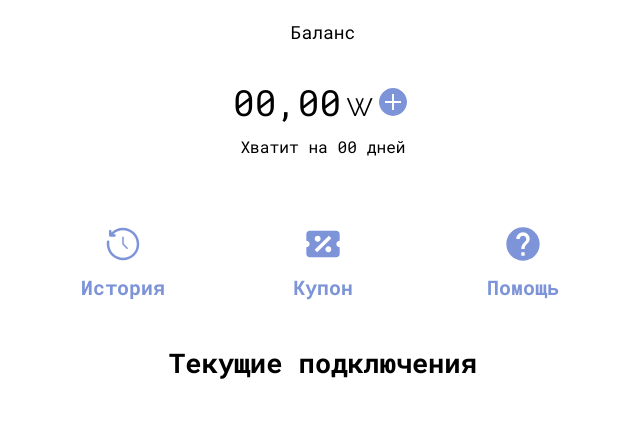
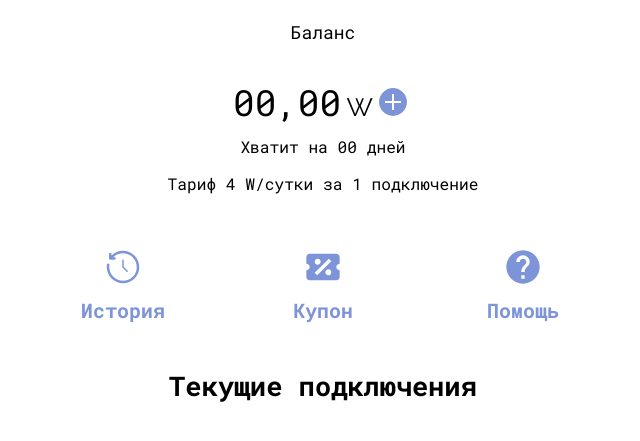
Before and after one commit to Atikin-NT/WolfVPN, a Flask app: page /main in a window 1280 px wide. Shown: the top 441 px of the page, without its empty margins (317-957 px from the left). Run offline with Flask 3, Linux system fonts and the light colour scheme.

Commit message:
add tarif and fix description

```diff
--- a/webapp/static/css/main.css
+++ b/webapp/static/css/main.css
@@ -69,7 +69,7 @@ button:hover{
     display: flex;
     flex-direction: row;
     justify-content: space-around;
-    margin-top: 60px;
+    margin-top: 30px;
 }
 
 .action button{
--- a/webapp/static/js/main.js
+++ b/webapp/static/js/main.js
@@ -139,6 +139,9 @@ function set_user_info(user_info){
     let user_left_days = document.getElementById('user_left_days');
     user_left_days.textContent = user_info['day_left'];
 
+    let day_str = document.getElementById('day_str');
+    day_str.textContent = get_day_str(user_info['day_left']);
+
     let user_peers = user_info['peers'];
     let current_peers = document.getElementById('current-peers-ul');
 
--- a/webapp/static/js/utils.js
+++ b/webapp/static/js/utils.js
@@ -1,8 +1,8 @@
-// const SERVER_URL = 'http://127.0.0.1:5001';
-// const WEB_APP__URL = 'http://127.0.0.1:5000';
+const SERVER_URL = 'http://127.0.0.1:8000';
+const WEB_APP__URL = 'http://127.0.0.1:5000';
 
-const SERVER_URL = 'https://wolfvpn.ru:8443';
-const WEB_APP__URL = 'https://wolfvpn.ru';
+// const SERVER_URL = 'https://wolfvpn.ru:8443';
+// const WEB_APP__URL = 'https://wolfvpn.ru';
 /**
  *  Выполнение запроса
  * @param {string} url адрес для запроса
@@ -24,3 +24,16 @@ function set_onclock_event(btn_list, event){
         element.onclick = event;
     }
 }
+
+function get_day_str(day_count){
+    switch (day_count % 10) {
+        case 1:
+            return "день";
+        case 2:
+        case 3:
+        case 4:
+            return "дня";
+        default:
+            return "дней";
+    }
+}
--- a/webapp/templates/main.html
+++ b/webapp/templates/main.html
@@ -23,7 +23,8 @@
                 </button>
             </div>
             <div class="balance-days">
-                Хватит на <span id="user_left_days">00</span> дней
+                Хватит на <span id="user_left_days">00</span> <span id="day_str">дней</span>
+                <p>Тариф 4 W/сутки за 1 подключение</p>
             </div>
             <div class="action-list">
                 <div class="action">
--- a/webapp/templates/pay.html
+++ b/webapp/templates/pay.html
@@ -37,7 +37,7 @@
             </div>
             <input onkeypress="if ( isNaN( String.fromCharCode(event.keyCode) )) return false;" type="text" class="input__field" placeholder="Введите сумму" name="amount_for_pay" id='amount' required />
             <p>Минимум: 1 ₽, максимум: 500 ₽</p>
-            <p>Оплата происходит в криптовалюте <span>USDT, BTC, TON</span>. Конвертация из рублей в криптовалюту происходит автоматически</p>
+            <p>При выборе Wallet оплата происходит в криптовалюте <span>USDT, BTC или TON</span></p>
         </div>
     </div>
 </body>
--- a/webapp/templates/start.html
+++ b/webapp/templates/start.html
@@ -49,7 +49,7 @@
                     <p class="price-text">1 <span>W</span> = 1 ₽</p>
                 </li>
                 <li class="price">
-                    <p class="price-text"><span>W</span> это внутренняя валюта, которую вы можете приобрести за <span>USTD</span>, <span>TON</span> или <span>BTC</span></p>
+                    <p class="price-text"><span>W</span> это внутренняя валюта, которую вы можете приобрести за <span>RUB</span>, <span>USTD</span>, <span>TON</span> или <span>BTC</span></p>
                 </li>
             </ul>
         </div>
```
